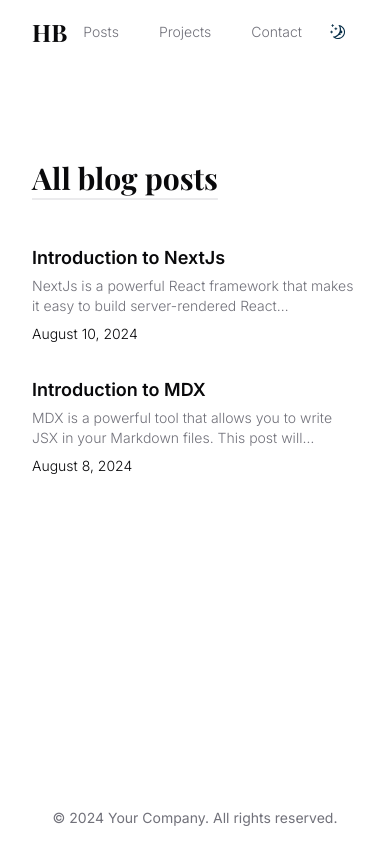
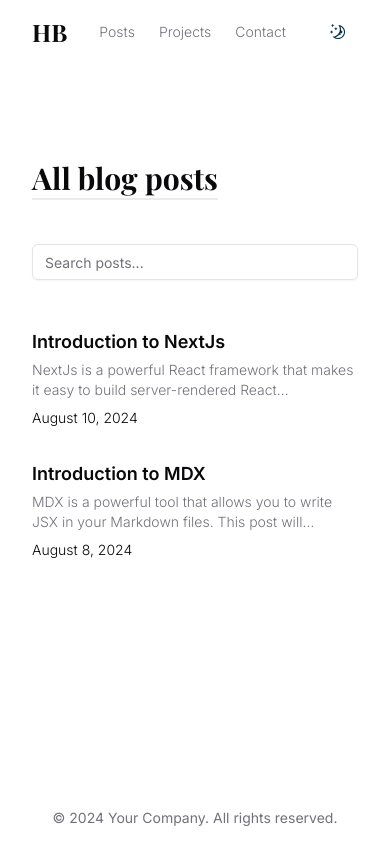
Before and after one commit to mounirrouissi/portfoliio, a Next.js app: page /posts in a window 390 px wide. Built offline with nearby package versions, Linux system fonts and the light colour scheme; a web font is replaced by a local one.

Commit message:
Add search to all posts pag

```diff
--- a/app/posts/[slug]/page.tsx
+++ b/app/posts/[slug]/page.tsx
@@ -5,6 +5,7 @@
 
 import { ArrowLeftIcon } from '@radix-ui/react-icons'
 import MDXContent from '@/components/mdx-content'
+import { formatDate } from '@/lib/utils'
 
 export async function generateStaticParams() {
   const posts = await getPosts()
@@ -20,7 +21,7 @@
   const { title, image, author, publishedAt } = metadata
 
   return (
-    <section className='pb-20 pt-40'>
+    <section className='pb-20 pt-32'>
       <div className='container max-w-3xl'>
         <Link
           href='/posts'
@@ -43,8 +44,8 @@
 
         <header>
           <h1 className='title'>{title}</h1>
-          <p className='mt-1 text-sm text-muted-foreground'>
-            {author} / {publishedAt}
+          <p className='mt-3 text-xs text-muted-foreground'>
+            {author} / {formatDate(publishedAt ?? '')}
           </p>
         </header>
 
--- a/app/posts/page.tsx
+++ b/app/posts/page.tsx
@@ -1,5 +1,5 @@
 import { getPosts } from '@/lib/posts'
-import Posts from '@/components/posts'
+import PostsWithSearch from '@/components/posts-with-search'
 
 export default async function PostsPage() {
   const posts = await getPosts()
@@ -9,7 +9,7 @@
       <div className='container max-w-3xl'>
         <h1 className='title mb-12'>All blog posts</h1>
 
-        <Posts posts={posts} />
+        <PostsWithSearch posts={posts} />
       </div>
     </section>
   )
--- a/components/header.tsx
+++ b/components/header.tsx
@@ -11,7 +11,7 @@
           </Link>
         </div>
 
-        <ul className='flex items-center gap-10 text-sm font-light text-muted-foreground'>
+        <ul className='flex items-center gap-6 text-sm font-light text-muted-foreground sm:gap-10'>
           <li className='transition-colors hover:text-foreground'>
             <Link href='/posts'>Posts</Link>
           </li>
--- /dev/null
+++ b/components/posts-with-search.tsx
@@ -0,0 +1,48 @@
+'use client'
+
+import { useState } from 'react'
+import { PostMetadata } from '@/lib/posts'
+
+import Posts from '@/components/posts'
+import { Input } from '@/components/ui/input'
+import { Button } from '@/components/ui/button'
+import { Cross2Icon } from '@radix-ui/react-icons'
+
+export default function PostsWithSearch({ posts }: { posts: PostMetadata[] }) {
+  const [query, setQuery] = useState('')
+  const filtered = posts.filter(post =>
+    post.title?.toLowerCase().includes(query.toLowerCase())
+  )
+
+  const isFiltered = query.length > 0
+  function resetFilter() {
+    setQuery('')
+  }
+
+  return (
+    <div>
+      <div className='mb-12 flex items-center gap-3'>
+        <Input
+          type='text'
+          placeholder='Search posts...'
+          className='h-9 w-full sm:w-1/2'
+          value={query}
+          onChange={e => setQuery(e.target.value)}
+        />
+        {isFiltered && (
+          <Button
+            size='sm'
+            variant='secondary'
+            onClick={resetFilter}
+            className='h-8 px-2 lg:px-3'
+          >
+            Reset
+            <Cross2Icon className='ml-2 h-4 w-4' />
+          </Button>
+        )}
+      </div>
+
+      <Posts posts={filtered} />
+    </div>
+  )
+}
--- a/components/posts.tsx
+++ b/components/posts.tsx
@@ -1,8 +1,9 @@
 import Link from 'next/link'
-import { Metadata } from '@/lib/posts'
+
+import { PostMetadata } from '@/lib/posts'
 import { formatDate } from '@/lib/utils'
 
-export default function Posts({ posts }: { posts: Metadata[] }) {
+export default function Posts({ posts }: { posts: PostMetadata[] }) {
   return (
     <ul className='flex flex-col gap-8'>
       {posts.map(post => (
--- /dev/null
+++ b/components/ui/input.tsx
@@ -0,0 +1,25 @@
+import * as React from "react"
+
+import { cn } from "@/lib/utils"
+
+export interface InputProps
+  extends React.InputHTMLAttributes<HTMLInputElement> {}
+
+const Input = React.forwardRef<HTMLInputElement, InputProps>(
+  ({ className, type, ...props }, ref) => {
+    return (
+      <input
+        type={type}
+        className={cn(
+          "flex h-9 w-full rounded-md border border-input bg-transparent px-3 py-1 text-sm shadow-sm transition-colors file:border-0 file:bg-transparent file:text-sm file:font-medium placeholder:text-muted-foreground focus-visible:outline-none focus-visible:ring-1 focus-visible:ring-ring disabled:cursor-not-allowed disabled:opacity-50",
+          className
+        )}
+        ref={ref}
+        {...props}
+      />
+    )
+  }
+)
+Input.displayName = "Input"
+
+export { Input }
--- a/lib/posts.ts
+++ b/lib/posts.ts
@@ -5,11 +5,11 @@
 const rootDirectory = path.join(process.cwd(), 'content', 'posts')
 
 export type Post = {
-  metadata: Metadata
+  metadata: PostMetadata
   content: string
 }
 
-export type Metadata = {
+export type PostMetadata = {
   title?: string
   summary?: string
   image?: string
@@ -25,7 +25,7 @@
   return { metadata: { ...data, slug }, content }
 }
 
-export async function getPosts(limit?: number): Promise<Metadata[]> {
+export async function getPosts(limit?: number): Promise<PostMetadata[]> {
   const files = fs.readdirSync(rootDirectory)
 
   const posts = files
@@ -45,7 +45,7 @@
   return posts
 }
 
-export function getPostMetadata(filepath: string): Metadata {
+export function getPostMetadata(filepath: string): PostMetadata {
   const slug = filepath.replace(/\.mdx$/, '')
   const filePath = path.join(rootDirectory, filepath)
   const fileContent = fs.readFileSync(filePath, { encoding: 'utf8' })
```
